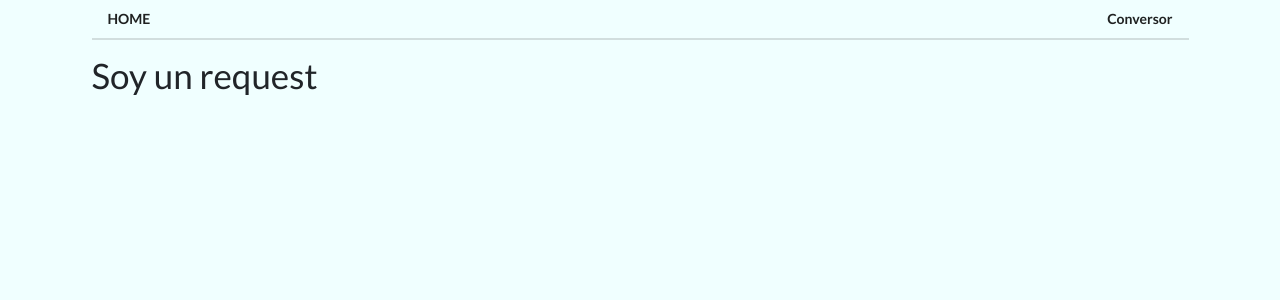
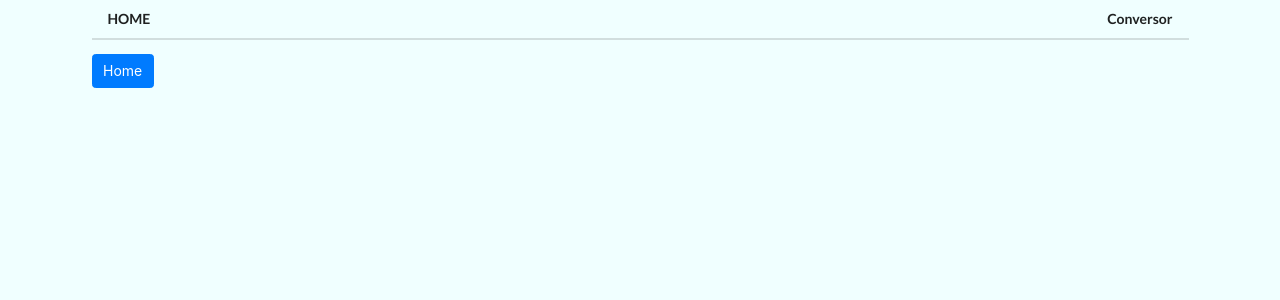
Before and after one commit to camontes/ReactTest, a React (Create React App) app: page /showRequest in a window 1280 px wide. Shown: the top 300 px of the page. Built offline with nearby package versions, Linux system fonts and the light colour scheme.

Commit message:
Get data from store with hooks

```diff
--- a/src/actions/request.js
+++ b/src/actions/request.js
@@ -4,11 +4,11 @@ import {
     UNMOUNT_REQUEST
 } from './type'
 
-export const createRequest = (formValues) => ({
-    type: CREATE_REQUEST,
-    payload: formValues
-});
-
 export const unmountRequest = () => ({
     type: UNMOUNT_REQUEST
 });
+
+export const createRequest = (formValues) => dispatch => {
+    dispatch({type: CREATE_REQUEST, payload: formValues})
+    history.push("/showRequest");
+}
--- a/src/components/Request/ShowRequest.js
+++ b/src/components/Request/ShowRequest.js
@@ -1,9 +1,33 @@
 import React from 'react'
+import { Link } from 'react-router-dom'
 
-const ShowRequest = () => {
+const ShowRequest = ({ request }) => {
 
-    return(
-        <h1>Soy un request</h1>
+    console.log(request.name);
+    const renderData = () => {
+        if (!request) {
+            return (
+                <div>
+                    Loading.....
+                </div>
+            )
+        }
+        return (
+            <div>
+                <p>{request.currency}</p>
+                <p>{request.criptoCurrency}</p>
+                <p>{request.value}</p>
+                <p>{request.name}</p>
+                <p>{request.age}</p>
+                <p>{request.result}</p>
+                <Link to = "/" className = "btn btn-primary">Home</Link>
+            </div>
+        )
+    }
+    return (
+        <div>
+            {renderData()}
+        </div>
     )
 }
 
--- a/src/containers/Request/RequestContainer.js
+++ b/src/containers/Request/RequestContainer.js
@@ -1,17 +1,10 @@
-import React, { useEffect } from 'react'
+import React from 'react'
 import { useDispatch } from 'react-redux';
 import Request from '../../components/Request/Request'
-import { createRequest,unmountRequest } from '../../actions/request'
+import { createRequest } from '../../actions/request'
 
 const RequestContainer = ({ currency, criptoCurrency, value, result }) => {
     const dispatch = useDispatch();
-
-    useEffect(() => {
-        // returned function will be called on component unmount
-        return () => {
-            dispatch(unmountRequest());
-        }
-    }, [])
 
     const onclickSubmitRequest = (formValues) => {
         dispatch(createRequest(formValues));
--- a/src/containers/Request/ShowRequestContainer.js
+++ b/src/containers/Request/ShowRequestContainer.js
@@ -1,10 +1,25 @@
-import React from 'react'
+import React, { useEffect } from 'react'
+import { useSelector } from 'react-redux';
+import { useDispatch } from 'react-redux';
+import { getRequest } from '../../selectors/index'
+import { unmountRequest } from '../../actions/request'
 import ShowRequest from '../../components/Request/ShowRequest'
 
 const ShowRequestContainer = () => {
+    const request = useSelector(getRequest);
+    const dispatch = useDispatch();
+
+    useEffect(() => {
+        // returned function will be called on component unmount
+        return () => {
+            dispatch(unmountRequest());
+        }
+    }, [dispatch])
 
     return(
-        <ShowRequest />
+        <ShowRequest
+            request = {request}
+        />
     )
 }
 
--- a/src/index.js
+++ b/src/index.js
@@ -15,7 +15,7 @@ import 'bootstrap/dist/css/bootstrap.css';
 const persistConfig = {
     key: 'root',
     storage: storage,
-    whitelist: ['users'] // which reducer want to store
+    whitelist: ['request'] // which reducer want to store
   };
 const pReducer = persistReducer(persistConfig, reducers);
 
--- a/src/selectors/index.js
+++ b/src/selectors/index.js
@@ -12,4 +12,6 @@ export const getMedicalApppointment = (state, user) => {
         return medical.username == user.currentUser.username
         });
     }
-  }
+}
+
+export const getRequest = (state) => state.request.data;
```
